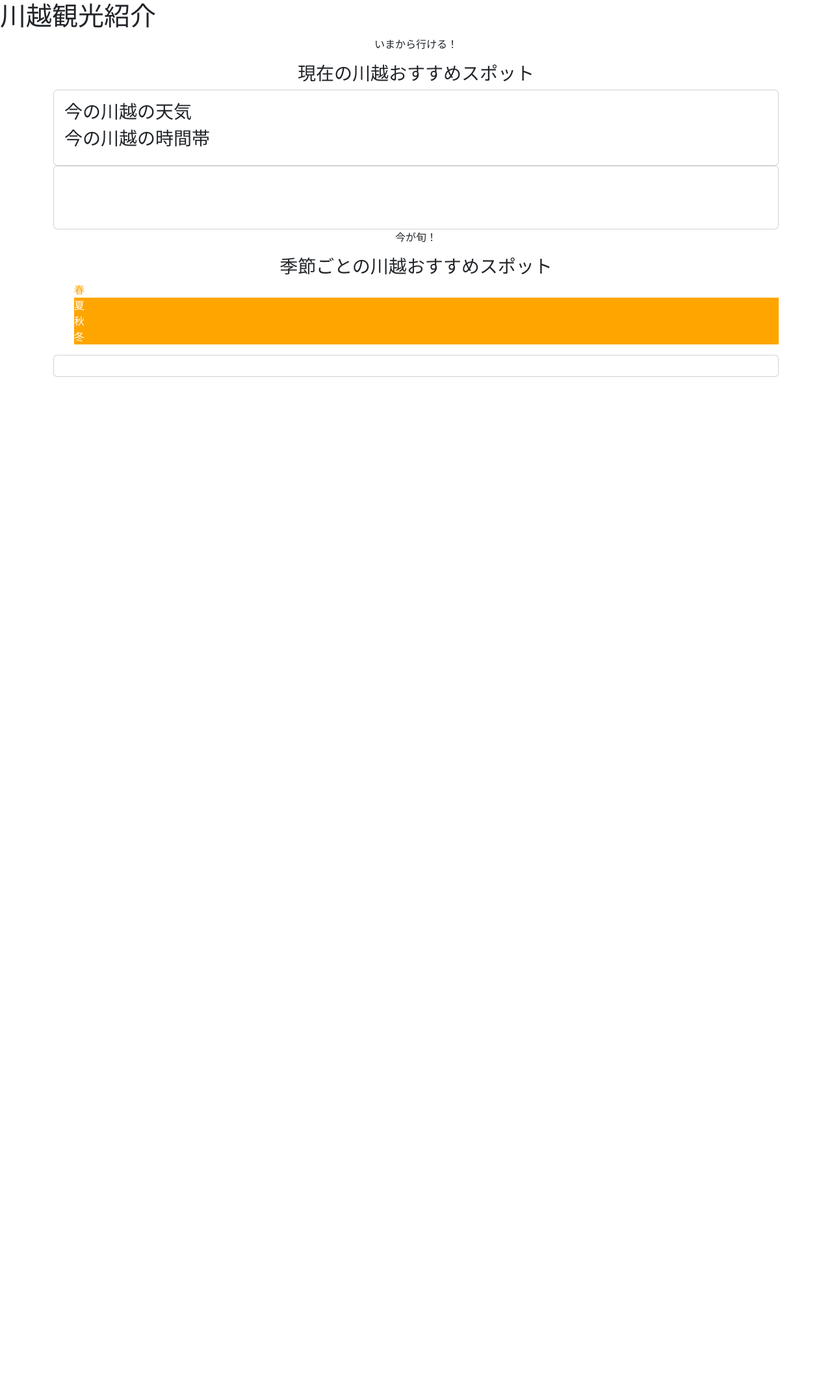
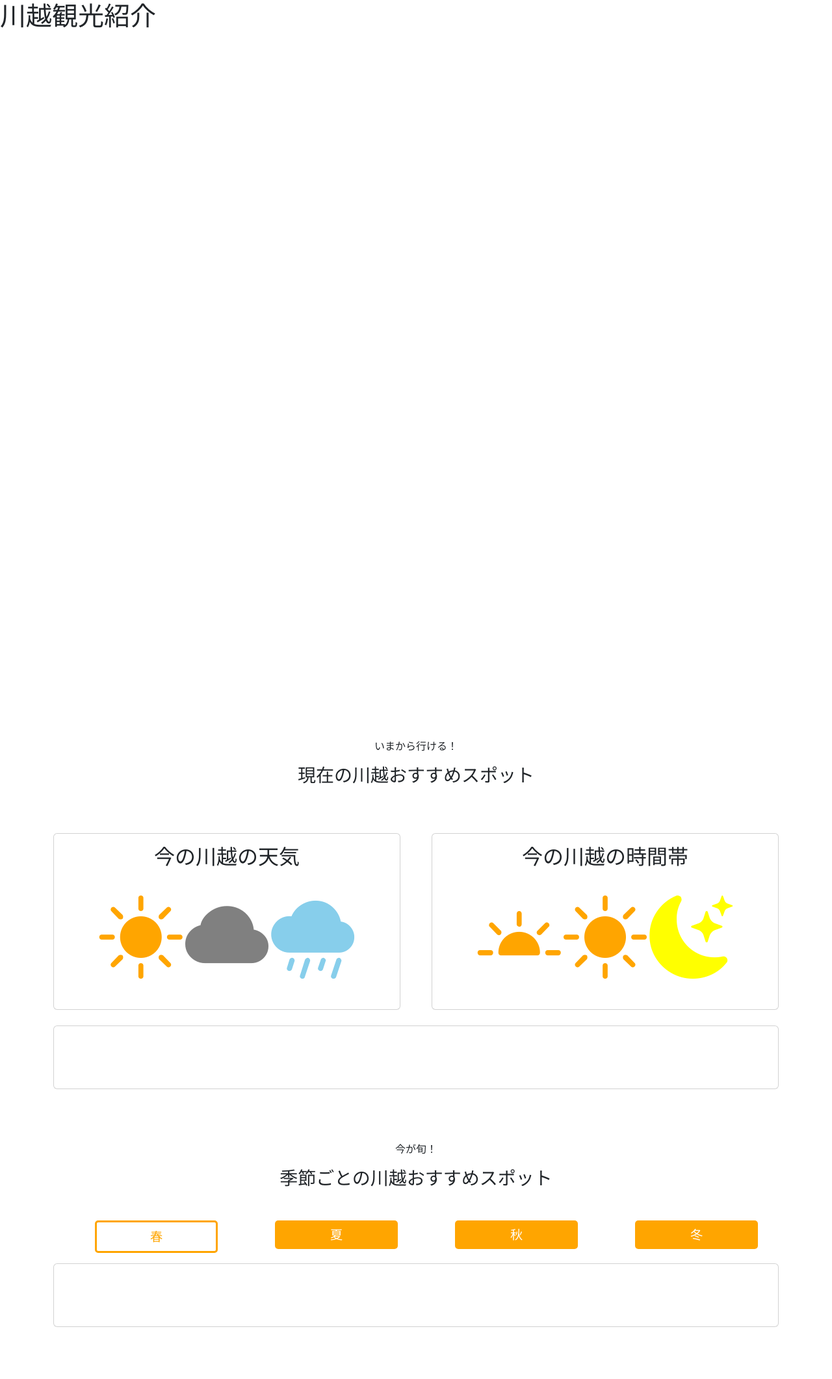
Before and after one commit to s1f102301336/UX-exercise2, a Django app: page / in a window 1280 px wide. Shown: the whole page at 65% size. Before the commit the page ends 580 px from the top, so only its background shows below. Run offline with Django 5.2, Linux system fonts and the light colour scheme.

Commit message:
スライドショーを作成

```diff
--- a/travel/static/travel/css/index.css
+++ b/travel/static/travel/css/index.css
@@ -1,16 +1,31 @@
+.now_spots {
+  margin: 5rem 0 5rem 0;
+}
+
 .spots_head {
   text-align: center;
+  margin: 5rem 0 3rem 0;
 }
+.season_spots {
+  margin: 5rem 0 5rem 0;
+}
+
 .season_head {
   text-align: center;
+  margin: 5rem 0 3rem 0;
 }
 
+.content {
+  margin-top: 5rem;
+}
 .title {
   border-bottom: 3px solid orange;
+  margin: 0 0 2rem 0;
 }
 .image {
   width: 80%;
-  text-align: center;
+  display: block;
+  margin: auto;
 }
 .description {
 }
@@ -28,13 +43,30 @@ ul li {
 }
 
 ul li a {
+  font-size: larger;
   color: #fff;
   text-decoration: none;
   display: block;
   background: orange;
+  margin: 0 2rem 0 2rem;
+  border-radius: 5px;
+  text-align: center;
+  padding: 0.5rem 0 0.5rem 0;
 }
 
 ul li a.current {
   background: #fff;
   color: orange;
+  border: 3px solid orange;
 }
+
+.now_situation i {
+  font-size: 8rem;
+  text-align: center;
+  width: auto;
+  height: auto;
+}
+
+.situation_body {
+  text-align: center;
+}
--- /dev/null
+++ b/travel/static/travel/css/slides.css
@@ -0,0 +1,46 @@
+/* スライドショーのコンテナ */
+#slideshow-container {
+  display: block;
+  margin: auto;
+  position: relative;
+  width: 70%;
+  height: 1000px;
+  /* overflow: hidden; */
+}
+
+/* 各スライド */
+.slide {
+  position: absolute;
+  top: 0;
+  left: 200%; /* 初期状態では右側に配置 */
+  width: 100%;
+  height: 100%;
+  object-fit: cover;
+  transition: transform 5s ease, left 5s ease; /* アニメーション */
+  /* color: rgba(0, 0, 0, 0.6); */
+  z-index: 0;
+}
+
+.slide.next {
+  left: 100%; /* 左側にスライドアウト */
+  transform: translateX(0);
+  z-index: 10;
+}
+
+.slide.active {
+  left: 0; /* 表示中のスライド */
+  transform: translateX(0);
+  z-index: 10;
+}
+
+.slide.previous {
+  left: -100%; /* 左側にスライドアウト */
+  transform: translateX(0);
+  z-index: 10;
+}
+
+.slide.previous2 {
+  left: -200%; /* 左側にスライドアウト */
+  transform: translateX(0);
+  z-index: 10;
+}
--- a/travel/static/travel/js/weather.js
+++ b/travel/static/travel/js/weather.js
@@ -13,8 +13,8 @@ document.addEventListener("DOMContentLoaded", async () => {
     // console.log("Current Weather:", weather);
 
     //今の天気を表示
-    const now_weather = document.getElementById("now_weather");
-    now_weather.textContent = weather;
+    // const now_weather = document.getElementById("now_weather");
+    // now_weather.textContent = weather;
 
     //今の時間を取得
     const now_time = new Date().getHours();
@@ -25,13 +25,34 @@ document.addEventListener("DOMContentLoaded", async () => {
         : 12 <= now_time && now_time <= 16
         ? "Noon"
         : "Night";
-    const hours = document.getElementById("now_hours");
-    hours.textContent = now_hours;
+    // const hours = document.getElementById("now_hours");
+    // hours.textContent = now_hours;
+
+    //HTMLに反映
+    const id_weather =
+      weather === "Clear" || weather === "Sunny"
+        ? "sunny"
+        : weather === "Clouds"
+        ? "cloudy"
+        : "rainy";
+    const id_hours = now_hours.toLowerCase();
+
+    $(document).ready(() => {
+      const now_situation = () => {
+        $(`#now_weather i[id!=${id_weather}]`).hide();
+        $(`#now_hours i[id!=${id_hours}]`).hide();
+      };
+
+      now_situation();
+    });
 
     // 全データの取得
     const dataResponse = await fetch(DATA_URL);
     const allData = await dataResponse.json();
     // console.log("All Data:", allData);
+
+    //スライドショーの写真抽出
+    createSlide(allData);
 
     // 天気でフィルタリング----------------------
     const filterWeather =
@@ -77,10 +98,61 @@ document.addEventListener("DOMContentLoaded", async () => {
       // HTMLに季節フィルタリングしたデータを表示
       updateHTML(filteredData_season.slice(0, S_num), `${season}-data`);
     });
+
+    //最後にスライドショー
+    slideshow();
   } catch (error) {
     console.error("Error:", error);
   }
 });
+
+//スライドショーimgを作成
+const createSlide = (all_data) => {
+  const slideshow = document.getElementById("slideshow");
+  slideshow.innerHTML = "";
+  all_data.forEach((data) => {
+    const img = document.createElement("img");
+    img.setAttribute("src", `/media/${data.image}`);
+    img.setAttribute("alt", `Slide ${data.id}`);
+    img.setAttribute("class", "slide");
+
+    slideshow.appendChild(img);
+  });
+};
+
+//スライドショーする関数
+const slideshow = () => {
+  const slides = document.querySelectorAll(".slide");
+  let currentIndex = 0;
+
+  // クラスの更新関数
+  function updateSlides() {
+    slides.forEach((slide, index) => {
+      slide.classList.remove("previous2", "previous", "active", "next");
+      if (index === (currentIndex - 2 + slides.length) % slides.length) {
+        slide.classList.add("previous2");
+      } else if (index === (currentIndex - 1 + slides.length) % slides.length) {
+        slide.classList.add("previous");
+      } else if (index === currentIndex) {
+        slide.classList.add("active");
+      } else if (index === (currentIndex + 1) % slides.length) {
+        slide.classList.add("next");
+      }
+    });
+  }
+
+  // スライドを切り替える関数
+  function showNextSlide() {
+    currentIndex = (currentIndex + 1) % slides.length;
+    updateSlides();
+  }
+
+  // 初期化
+  updateSlides();
+
+  // 一定間隔でスライドを切り替え
+  setInterval(showNextSlide, 5000); // 3秒ごとに次のスライドを表示
+};
 
 // HTMLの更新関数
 function updateHTML(data, containerId) {
@@ -89,36 +161,78 @@ function updateHTML(data, containerId) {
 
   container.innerHTML = ""; // 一度クリア
   data.forEach((item) => {
-    const div = document.createElement("div");
-    div.setAttribute("class", "content");
+    const tag_weather = item.weather;
+    const tag_hours = item.time;
+
+    const div_p = document.createElement("div");
+    const div_c = document.createElement("div");
+    div_p.setAttribute("class", "content card shadow");
+    div_c.setAttribute("class", "card-body ");
     if (item.title) {
-      div.innerHTML += `<h3 class="title">${item.title}</h3>`;
+      div_c.innerHTML += `<h3 class="title">${item.title}</h3>`;
     }
 
     if (item.image) {
-      div.innerHTML += `<img src="/media/${item.image}" alt="${item.title}" class="image">`;
+      div_c.innerHTML += `<img src="/media/${item.image}" alt="${item.title}" class="image">`;
     }
 
     if (item.description) {
-      div.innerHTML += `<p class="description">${item.description}</p>`;
+      div_c.innerHTML += `<p class="description">${item.description}</p>`;
     }
 
     if (item.access) {
-      div.innerHTML += `<p class="access"><strong>アクセス:</strong> ${item.access}</p>`;
+      div_c.innerHTML += `<p class="access"><strong>アクセス:</strong> ${item.access}</p>`;
     }
 
     if (item.business_hours) {
-      div.innerHTML += `<p class="business_hours"><strong>営業時間:</strong> ${item.business_hours}</p>`;
+      div_c.innerHTML += `<p class="business_hours"><strong>営業時間:</strong> ${item.business_hours}</p>`;
     }
 
     if (item.fees) {
-      div.innerHTML += `<p class="fees"><strong>料金:</strong> ${item.fees}</p>`;
+      div_c.innerHTML += `<p class="fees"><strong>料金:</strong> ${item.fees}</p>`;
     }
 
     if (item.address) {
-      div.innerHTML += `<p class="address"><strong>住所:</strong> ${item.address}</p>`;
+      div_c.innerHTML += `<p class="address"><strong>住所:</strong> ${item.address}</p>`;
     }
 
-    container.appendChild(div);
+    switch (tag_weather) {
+      case "Sunny":
+        div_c.innerHTML +=
+          '<strong>おすすめの天気:</strong><i class="bi bi-brightness-high-fill" style="color: orange"></i>';
+        break;
+      case "Cloudy":
+        div_c.innerHTML +=
+          '<strong>おすすめの天気:</strong><i class="bi bi-cloud-fill" id="cloudy" style="color: grey"></i>';
+        break;
+      case "Rainy":
+        div_c.innerHTML +=
+          '<strong>おすすめの天気:</strong><i class="bi bi-cloud-rain-fill" style="color: skyblue"></i>';
+        break;
+      case "All_Weather":
+        div_c.innerHTML +=
+          '<strong>おすすめの天気:</strong><i class="bi bi-brightness-high-fill" style="color: orange"></i><i class="bi bi-cloud-fill" id="cloudy" style="color: grey"></i><i class="bi bi-cloud-rain-fill" style="color: skyblue"></i>';
+        break;
+    }
+    switch (tag_hours) {
+      case "Morning":
+        div_c.innerHTML +=
+          '<br><strong>おすすめの時間帯:</strong><i class="bi bi-brightness-alt-high-fill" style="color: orange"></i>';
+        break;
+      case "Noon":
+        div_c.innerHTML +=
+          '<br><strong>おすすめの時間帯:</strong><i class="bi bi-brightness-high-fill" style="color: orange"></i>';
+        break;
+      case "Night":
+        div_c.innerHTML +=
+          '<br><strong>おすすめの時間帯:</strong><i class="bi bi-moon-stars-fill" style="color: yellow"></i>';
+        break;
+      case "All_the_Day":
+        div_c.innerHTML +=
+          '<br><strong>おすすめの時間帯:</strong><i class="bi bi-brightness-alt-high-fill" style="color: orange"></i><i class="bi bi-moon-stars-fill" style="color: yellow"></i><i class="bi bi-moon-stars-fill" style="color: yellow"></i>';
+    }
+
+    container.appendChild(div_p);
+    div_p.appendChild(div_c);
   });
 }
--- a/travel/templates/travel/index.html
+++ b/travel/templates/travel/index.html
@@ -10,12 +10,20 @@
       integrity="sha384-9ndCyUaIbzAi2FUVXJi0CjmCapSmO7SnpJef0486qhLnuZ2cdeRhO02iuK6FUUVM"
       crossorigin="anonymous"
     />
+    <link
+      rel="stylesheet"
+      href="https://cdn.jsdelivr.net/npm/bootstrap-icons@1.11.3/font/bootstrap-icons.min.css"
+    />
     <link rel="stylesheet" href="{% static 'travel/css/index.css' %}" />
+    <link rel="stylesheet" href="{% static 'travel/css/slides.css' %}" />
     <title>Travel</title>
   </head>
   <body>
     <div class="header">
       <h1>川越観光紹介</h1>
+      <div id="slideshow-container">
+        <div id="slideshow"></div>
+      </div>
     </div>
     <div class="container">
       <div class="main_picture"></div>
@@ -24,19 +32,60 @@
           <p>いまから行ける！</p>
           <h3>現在の川越おすすめスポット</h3>
         </div>
+        <div class="now_situation row g-5">
+          <div class="col-6 p-4">
             <div class="card">
-          <div class="card-body">
-            <h3 class="text">今の川越の天気</h3>
-            <div id="now_weather"></div>
-
-            <h3 class="text">今の川越の時間帯</h3>
-            <div id="now_hours"></div>
+              <div class="card-body situation_body">
+                <h2 class="text">今の川越の天気</h2>
+                <div id="now_weather">
+                  <i
+                    class="bi bi-brightness-high-fill"
+                    id="sunny"
+                    style="color: orange"
+                  ></i>
+                  <i
+                    class="bi bi-cloud-fill"
+                    id="cloudy"
+                    style="color: grey"
+                  ></i>
+                  <i
+                    class="bi bi-cloud-rain-fill"
+                    id="rainy"
+                    style="color: skyblue"
+                  ></i>
+                </div>
+              </div>
+            </div>
+          </div>
+          <div class="col-6 p-4">
+            <div class="card">
+              <div class="card-body situation_body">
+                <h2 class="text">今の川越の時間帯</h2>
+                <div id="now_hours">
+                  <i
+                    class="bi bi-brightness-alt-high-fill"
+                    id="morning"
+                    style="color: orange"
+                  ></i>
+                  <i
+                    class="bi bi-brightness-high-fill"
+                    id="noon"
+                    style="color: orange"
+                  ></i>
+                  <i
+                    class="bi bi-moon-stars-fill"
+                    id="night"
+                    style="color: yellow"
+                  ></i>
+                </div>
+              </div>
+            </div>
           </div>
         </div>
         <div class="card">
           <div class="weather_contents card-body p-5 gy-5">
             <div id="weather-data-container">
-              <!-- 天気に基づくデータをここに表示 class="content"-->
+              <!-- 天気に基づくデータを現在の時間でソートしここに表示 class="content"-->
             </div>
           </div>
         </div>
@@ -46,24 +95,26 @@
           <p>今が旬！</p>
           <h3>季節ごとの川越おすすめスポット</h3>
         </div>
-        <ul>
-          <li><a href="#Spring-data" class="current">春</a></li>
-          <li><a href="#Summer-data">夏</a></li>
-          <li><a href="#Fall-data">秋</a></li>
-          <li><a href="#Winter-data">冬</a></li>
+        <ul class="row">
+          <li class="col-3"><a href="#Spring-data" class="current">春</a></li>
+          <li class="col-3"><a href="#Summer-data">夏</a></li>
+          <li class="col-3"><a href="#Fall-data">秋</a></li>
+          <li class="col-3"><a href="#Winter-data">冬</a></li>
         </ul>
-        <div id="season_contents" class="card">
-          <div id="Spring-data" class="card-body">
+        <div class="card">
+          <div id="season_contents" class="card-body p-5 gy-5">
+            <div id="Spring-data">
               <!-- 春とオールシーズンのデータが挿入される class="content"-->
             </div>
-          <div id="Summer-data" class="card-body">
+            <div id="Summer-data">
               <!-- 夏とオールシーズンのデータが挿入される class="content"-->
             </div>
-          <div id="Fall-data" class="card-body">
+            <div id="Fall-data">
               <!-- 秋とオールシーズンのデータが挿入される class="content"-->
             </div>
-          <div id="Winter-data" class="card-body">
+            <div id="Winter-data">
               <!-- 冬とオールシーズンのデータが挿入される class="content"-->
+            </div>
           </div>
         </div>
       </div>
```
Also changed, not shown: db.sqlite3. Lines whose indentation alone changed are shown as unchanged.
